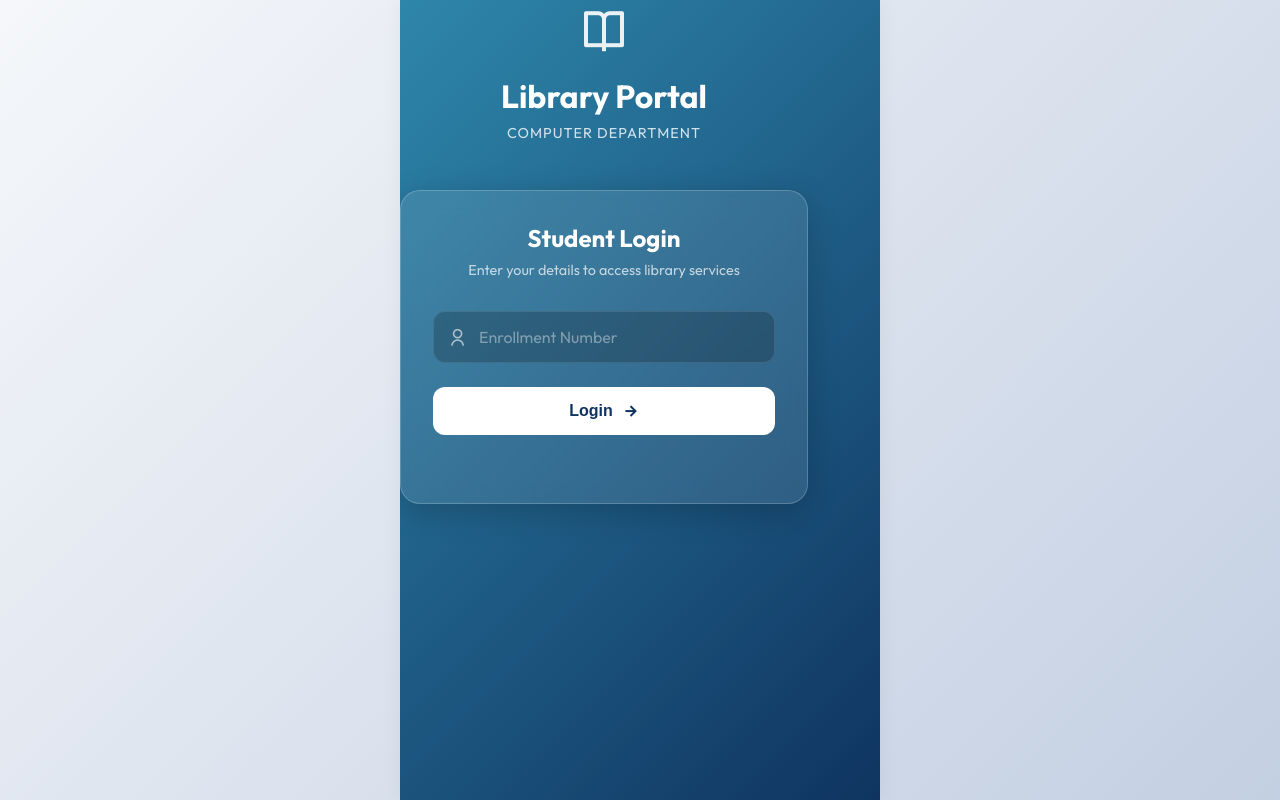
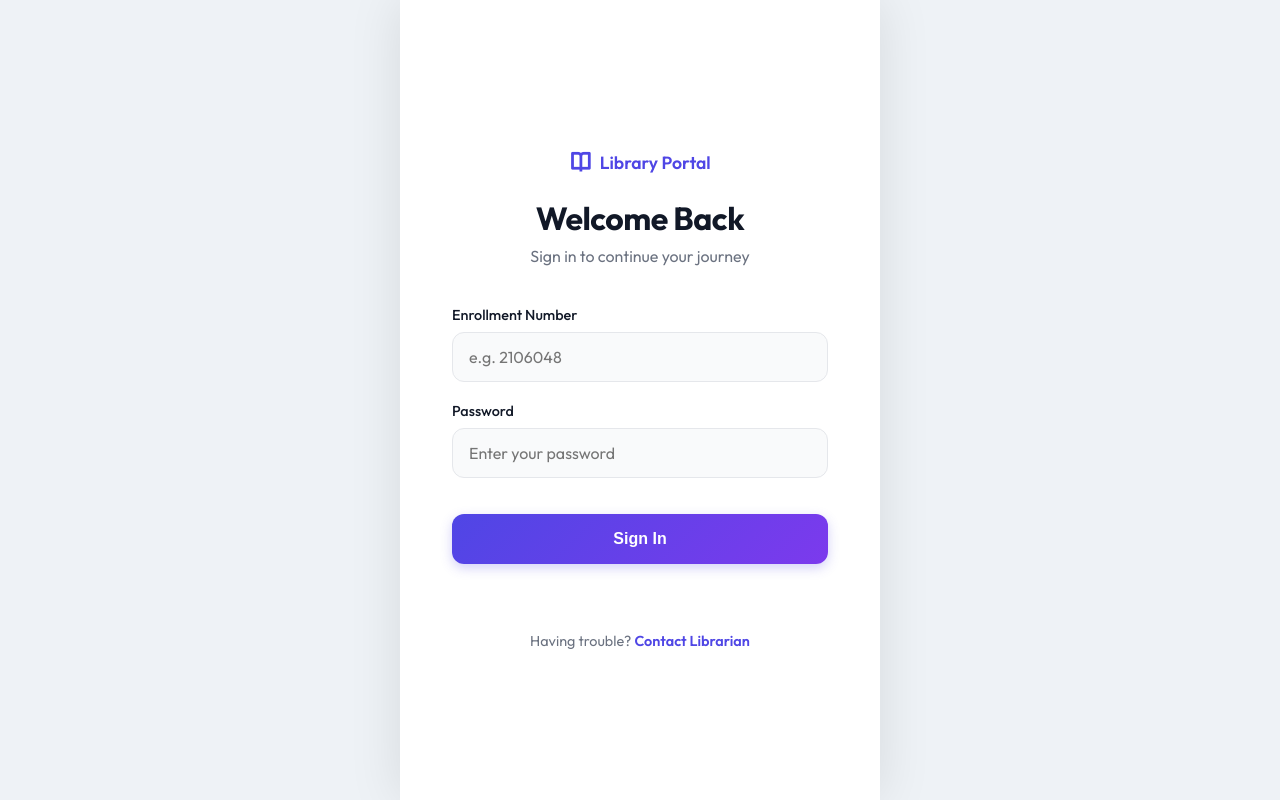
Before and after one commit to YashDate31/Library-Management-System-for-Desktop, a Flask app: page / in a window 1280 px wide. Run offline with Flask 3, Linux system fonts and the light colour scheme.

Commit message:
feat: Set up initial web UI, API, and database migration for student password management.

```diff
--- a/LibraryApp/api.py
+++ b/LibraryApp/api.py
@@ -35,7 +35,19 @@ def login():
     student = None
     for s in students:
         if s[1].lower() == enrollment_no.lower(): # s[1] is enrollment_no
-            student = s
+            # Check password (assuming last column is password)
+            # If migration just ran, s should have the new column.
+            # But db.get_students might select specific columns?
+            # Let's check s length or verify database.py logic.
+            # For now, let's assume get_students does SELECT *
+
+            stored_pass = str(s[-1]) if len(s) > 8 else 'student123' # Fallback
+            input_pass = data.get('password', '').strip()
+
+            if input_pass == stored_pass:
+                student = s
+            else:
+                return jsonify({"success": False, "message": "Invalid Password"}), 401
             break
 
     if student:
--- a/LibraryApp/static/app.js
+++ b/LibraryApp/static/app.js
@@ -11,6 +11,7 @@ const screens = {
 
 const loginBtn = document.getElementById('login-btn');
 const enrollInput = document.getElementById('enrollment-input');
+const passInput = document.getElementById('password-input');
 const loginError = document.getElementById('login-error');
 const logoutBtn = document.getElementById('logout-btn');
 
@@ -74,7 +75,10 @@ function checkSession() {
 
 loginBtn.addEventListener('click', async () => {
     const enrollment = enrollInput.value.trim();
+    const password = passInput.value.trim();
+
     if (!enrollment) return showError('Please enter enrollment number');
+    if (!password) return showError('Please enter password');
 
     loginBtn.innerHTML = '<i class="ri-loader-4-line"></i>';
 
@@ -82,7 +86,10 @@ loginBtn.addEventListener('click', async () => {
         const res = await fetch(`${API_BASE}/login`, {
             method: 'POST',
             headers: {'Content-Type': 'application/json'},
-            body: JSON.stringify({ enrollment_no: enrollment })
+            body: JSON.stringify({
+                enrollment_no: enrollment,
+                password: password
+            })
         });
         const data = await res.json();
 
--- a/LibraryApp/static/index.html
+++ b/LibraryApp/static/index.html
@@ -15,30 +15,37 @@
 </head>
 <body>
     <div id="app">
-        <!-- Login Screen -->
+        <!-- Login Screen (Redesigned) -->
         <div id="login-screen" class="screen active">
-            <div class="login-content">
-                <div class="brand-logo">
-                    <div class="logo-icon"><i class="ri-book-open-line"></i></div>
-                    <h1>Library Portal</h1>
-                    <p>Computer Department</p>
+            <div class="login-container">
+                <div class="login-header">
+                    <div class="brand-badge">
+                        <i class="ri-book-open-line"></i> Library Portal
+                    </div>
+                    <h1>Welcome Back</h1>
+                    <p class="subtitle">Sign in to continue your journey</p>
                 </div>
 
-                <div class="glass-card login-form">
-                    <h2>Student Login</h2>
-                    <p class="subtitle">Enter your details to access library services</p>
-
-                    <div class="input-group">
-                        <i class="ri-user-line icon"></i>
-                        <input type="text" id="enrollment-input" placeholder="Enrollment Number" autocomplete="off">
+                <div class="login-form-area">
+                    <div class="form-group">
+                        <label for="enrollment-input">Enrollment Number</label>
+                        <input type="text" id="enrollment-input" class="modern-input" placeholder="e.g. 2106048" autocomplete="off">
                     </div>
 
-                    <button id="login-btn" class="btn-primary">
-                        <span>Login</span>
-                        <i class="ri-arrow-right-line"></i>
+                    <div class="form-group">
+                        <label for="password-input">Password</label>
+                        <input type="password" id="password-input" class="modern-input" placeholder="Enter your password" autocomplete="off">
+                    </div>
+
+                    <button id="login-btn" class="btn-modern">
+                        Sign In
                     </button>
 
                     <p id="login-error" class="error-msg"></p>
+
+                    <div class="login-footer">
+                        <p>Having trouble? <a href="#">Contact Librarian</a></p>
+                    </div>
                 </div>
             </div>
         </div>
@@ -120,9 +127,6 @@
                 </div>
 
             </div>
-
-            <!-- Bottom Nav (Optional, mostly using Top Tabs here but Bottom is better for mobile) -->
-            <!-- We will stick to the single page scrolling layout with top tabs for simplicity -->
         </div>
     </div>
 
--- a/LibraryApp/static/styles.css
+++ b/LibraryApp/static/styles.css
@@ -1,14 +1,14 @@
 :root {
-    --primary: #2E86AB;
-    --primary-dark: #0F3460;
-    --accent: #E94560;
-    --bg-gradient: linear-gradient(135deg, #f5f7fa 0%, #c3cfe2 100%);
-    --glass-bg: rgba(255, 255, 255, 0.85);
-    --glass-border: 1px solid rgba(255, 255, 255, 0.4);
-    --shadow: 0 8px 32px 0 rgba(31, 38, 135, 0.15);
-    --text-main: #1a1a1a;
-    --text-light: #666666;
+    --primary: #4F46E5; /* Indigo-600 */
+    --primary-dark: #4338ca;
+    --accent: #F43F5E;
+    --bg-color: #F3F4F6;
+    --text-main: #111827;
+    --text-light: #6B7280;
+    --white: #ffffff;
     --font-main: 'Outfit', sans-serif;
+    --shadow-sm: 0 1px 2px 0 rgba(0, 0, 0, 0.05);
+    --shadow-lg: 0 10px 15px -3px rgba(0, 0, 0, 0.1), 0 4px 6px -2px rgba(0, 0, 0, 0.05);
 }
 
 * {
@@ -20,7 +20,7 @@
 
 body {
     font-family: var(--font-main);
-    background: var(--bg-gradient);
+    background: #eef2f6;
     color: var(--text-main);
     min-height: 100vh;
     display: flex;
@@ -30,11 +30,11 @@ body {
 
 #app {
     width: 100%;
-    max-width: 480px; /* Mobile Viewport simulation on desktop */
+    max-width: 480px;
     min-height: 100vh;
-    background: #ffffff;
+    background: var(--bg-color);
     position: relative;
-    box-shadow: 0 0 20px rgba(0,0,0,0.05);
+    box-shadow: 0 0 50px rgba(0,0,0,0.1);
     overflow: hidden;
 }
 
@@ -46,10 +46,10 @@ body {
     width: 100%;
     height: 100%;
     overflow-y: auto;
-    background: #f8f9fa;
+    background: var(--bg-color);
     transform: translateX(100%);
     transition: transform 0.3s cubic-bezier(0.4, 0.0, 0.2, 1);
-    display: none; /* Hidden by default */
+    display: none;
 }
 
 .screen.active {
@@ -57,121 +57,131 @@ body {
     display: block;
 }
 
-/* LOGIN SCREEN */
+/* LOGIN SCREEN REDESIGN */
 #login-screen {
-    background: linear-gradient(135deg, #2E86AB 0%, #0F3460 100%);
+    background: #ffffff;
     display: flex;
     align-items: center;
     justify-content: center;
 }
 
-.login-content {
-    width: 85%;
-    color: white;
-    text-align: center;
+.login-container {
+    width: 100%;
+    height: 100%;
+    background: white;
+    padding: 2rem;
+    display: flex;
+    flex-direction: column;
+    justify-content: center;
+    max-width: 440px;
+    margin: 0 auto;
 }
 
-.logo-icon {
-    font-size: 3rem;
-    margin-bottom: 1rem;
-    color: rgba(255,255,255,0.9);
+.login-header {
+    text-align: center;
+    margin-bottom: 2.5rem;
 }
 
-.brand-logo h1 {
+.brand-badge {
+    display: inline-flex;
+    align-items: center;
+    gap: 8px;
+    color: var(--primary);
+    font-weight: 600;
+    font-size: 1.1rem;
+    margin-bottom: 1.5rem;
+}
+
+.brand-badge i {
+    font-size: 1.4rem;
+}
+
+.login-header h1 {
     font-size: 2rem;
     font-weight: 700;
+    color: var(--text-main);
+    margin-bottom: 0.5rem;
+    letter-spacing: -0.5px;
+}
+
+.subtitle {
+    font-size: 1rem;
+    color: var(--text-light);
+}
+
+/* Login Form Area */
+.login-form-area {
+    width: 100%;
+}
+
+.form-group {
+    margin-bottom: 1.25rem;
+    text-align: left;
+}
+
+.form-group label {
+    display: block;
+    font-size: 0.9rem;
+    font-weight: 500;
+    color: var(--text-main);
     margin-bottom: 0.5rem;
 }
 
-.brand-logo p {
-    font-size: 0.9rem;
-    opacity: 0.8;
-    margin-bottom: 3rem;
-    letter-spacing: 1px;
-    text-transform: uppercase;
+.modern-input {
+    width: 100%;
+    padding: 14px 16px;
+    background: #F9FAFB;
+    border: 1px solid #E5E7EB;
+    border-radius: 12px;
+    font-size: 1rem;
+    color: var(--text-main);
+    transition: all 0.2s;
+    font-family: inherit;
 }
 
-.glass-card {
-    background: rgba(255, 255, 255, 0.1);
-    backdrop-filter: blur(12px);
-    -webkit-backdrop-filter: blur(12px);
-    border-radius: 20px;
-    padding: 2rem;
-    border: 1px solid rgba(255, 255, 255, 0.2);
-    box-shadow: 0 8px 32px 0 rgba(0, 0, 0, 0.2);
+.modern-input:focus {
+    background: white;
+    border-color: var(--primary);
+    outline: none;
+    box-shadow: 0 0 0 4px rgba(79, 70, 229, 0.1);
 }
 
-.login-form h2 {
-    font-size: 1.5rem;
-    margin-bottom: 0.5rem;
-}
-
-.subtitle {
-    font-size: 0.9rem;
-    opacity: 0.7;
-    margin-bottom: 2rem;
-}
-
-.input-group {
-    position: relative;
-    margin-bottom: 1.5rem;
-}
-
-.input-group .icon {
-    position: absolute;
-    left: 15px;
-    top: 50%;
-    transform: translateY(-50%);
-    font-size: 1.2rem;
-    color: rgba(255,255,255,0.6);
-}
-
-.input-group input {
+.btn-modern {
     width: 100%;
-    padding: 15px 15px 15px 45px;
-    background: rgba(0, 0, 0, 0.2);
-    border: 1px solid rgba(255, 255, 255, 0.1);
-    border-radius: 12px;
+    padding: 16px;
+    background: linear-gradient(135deg, #4F46E5 0%, #7C3AED 100%);
     color: white;
-    font-size: 1rem;
-    font-family: inherit;
-    outline: none;
-    transition: all 0.3s ease;
-}
-
-.input-group input:focus {
-    background: rgba(0, 0, 0, 0.3);
-    border-color: rgba(255, 255, 255, 0.5);
-}
-
-.input-group input::placeholder {
-    color: rgba(255, 255, 255, 0.4);
-}
-
-.btn-primary {
-    width: 100%;
-    padding: 15px;
-    background: white;
-    color: var(--primary-dark);
     border: none;
     border-radius: 12px;
     font-size: 1rem;
     font-weight: 600;
+    margin-top: 1rem;
     cursor: pointer;
-    display: flex;
-    align-items: center;
-    justify-content: center;
-    gap: 10px;
-    transition: transform 0.2s ease;
+    box-shadow: 0 4px 12px rgba(79, 70, 229, 0.25);
+    transition: transform 0.2s;
 }
 
-.btn-primary:active {
+.btn-modern:active {
     transform: scale(0.98);
 }
 
+.login-footer {
+    margin-top: 2rem;
+    text-align: center;
+    font-size: 0.9rem;
+    color: var(--text-light);
+}
+
+.login-footer a {
+    color: var(--primary);
+    text-decoration: none;
+    font-weight: 600;
+}
+
 .error-msg {
-    color: #ff6b6b;
-    font-size: 0.85rem;
+    color: #EF4444;
+    font-size: 0.9rem;
+    text-align: center;
     margin-top: 1rem;
     min-height: 20px;
 }
```
Also changed, not shown: LibraryApp/update_db_password.py (added, +33 -0 lines).
